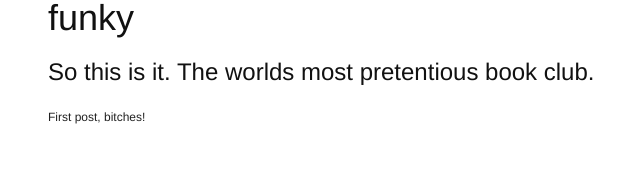
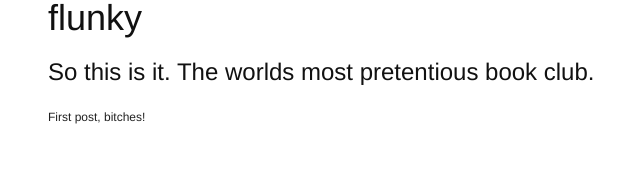
Before and after one commit to lightcap/fl.unky.org, a Jekyll site: the page built from index.html, in a window 1280 px wide. Shown: the top 193 px of the page, without its empty margins (117-757 px from the left). Built offline with Jekyll 4.4.1, drawn with Linux system fonts in a browser that asks for light colours.

Commit message:
Er, it's flunky, not funky. But it is funky. And re-gen. And Unicorns.

```diff
--- a/_layouts/default.html
+++ b/_layouts/default.html
@@ -13,7 +13,7 @@
 </head>
 <body>
 	<div class="container">
-		<h1 id="title">funky</h1>
+		<h1 id="title">flunky</h1>
 		<h2 id="slogan">So this is it. The worlds most pretentious book club.</h2>
 		<div id="content">
 			{{ content }}
```
Also changed, not shown: 2 other files.
